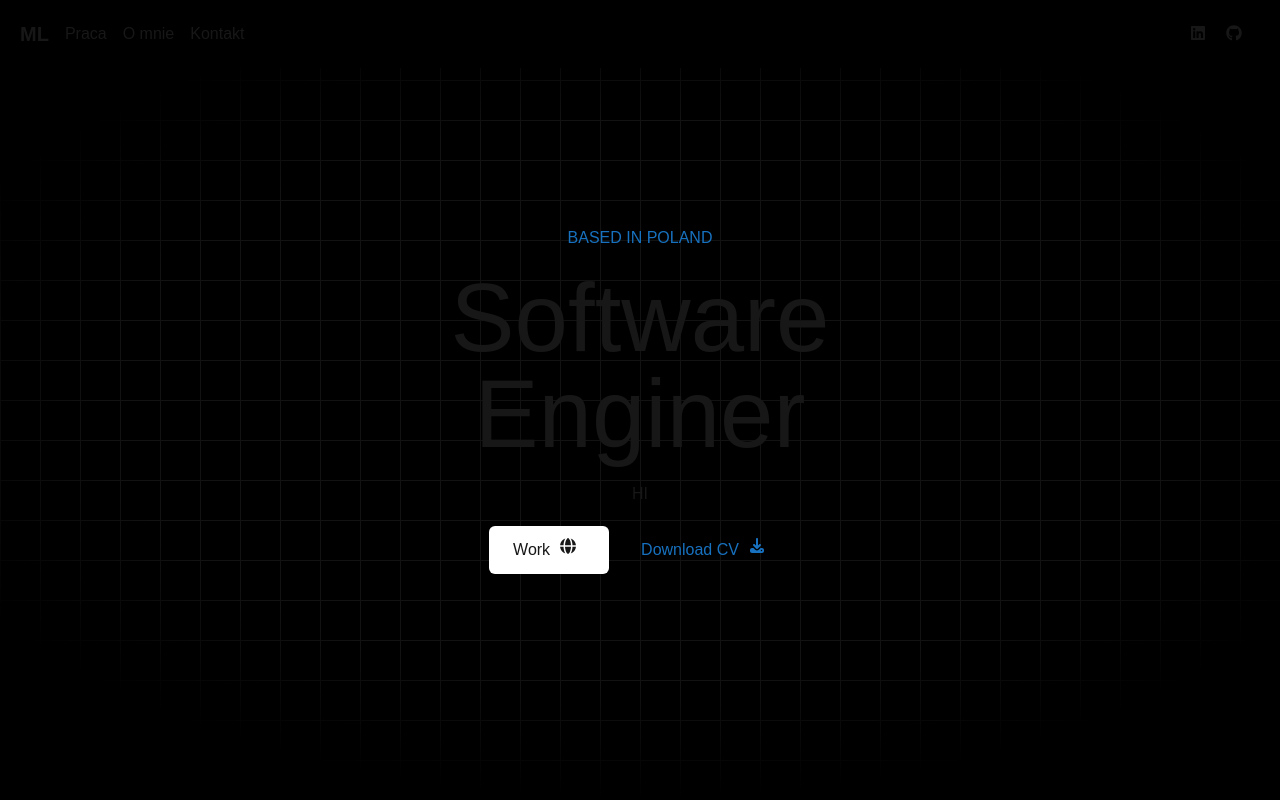
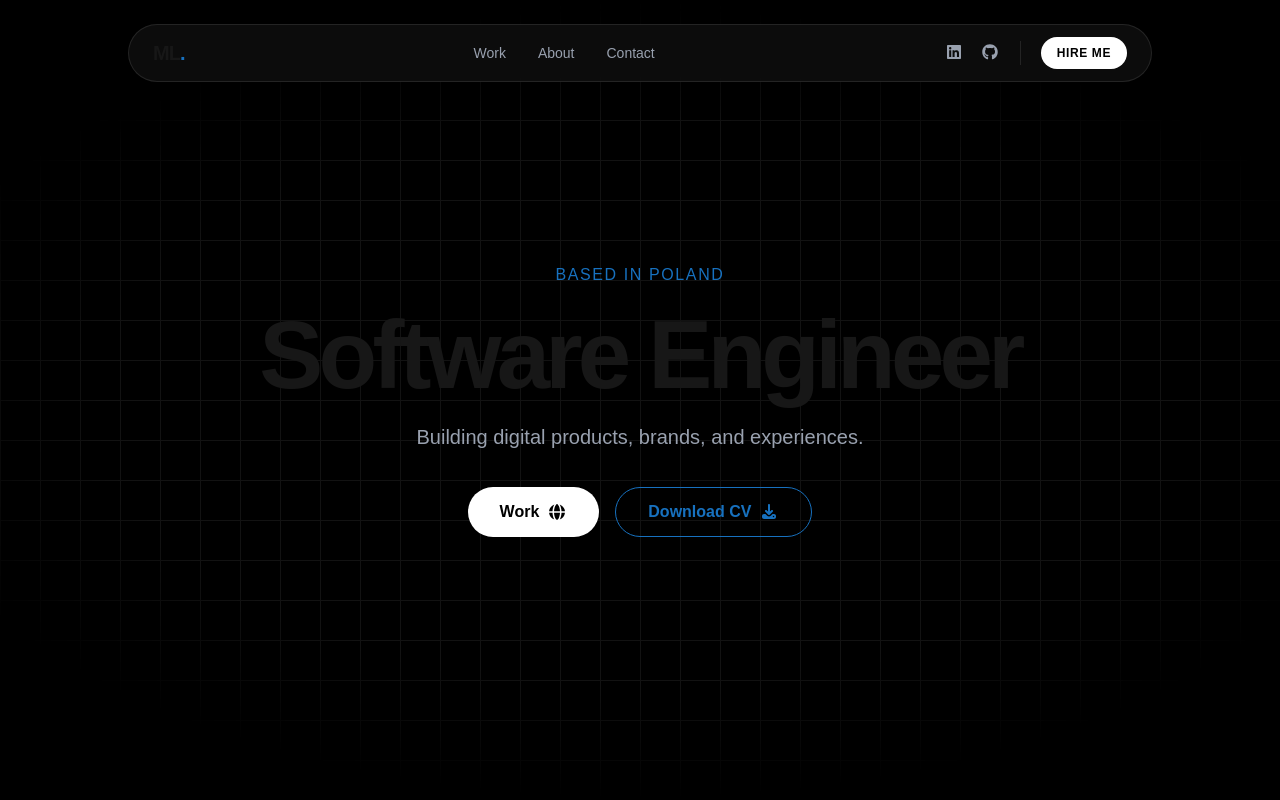
Before and after one commit to Jaro0o0/next_portfolio, a Next.js app: page / in a window 1280 px wide. Shown: the top 800 px of the page. Built offline with nearby package versions, Linux system fonts and the light colour scheme.

Commit message:
update hero and header

```diff
--- a/src/app/components/Header/Header.jsx
+++ b/src/app/components/Header/Header.jsx
@@ -1,42 +1,60 @@
+import Link from "next/link";
 import { FontAwesomeIcon } from "@fortawesome/react-fontawesome";
 import { faGithub, faLinkedin } from "@fortawesome/free-brands-svg-icons";
 
-function Header() {
+const Header = () => {
   return (
-    <header className="fixed top-0 w-full p-5 bg-black z-50">
-      <div className="container mx-auto max-w-7xl">
-        <div className="flex justify-between items-center">
-          <div className="flex gap-4 items-center">
-            <h1 className="text-xl font-bold">ML</h1>
+    <header className="fixed top-6 left-1/2 -translate-x-1/2 w-[90%] max-w-5xl z-50">
+      <nav className="bg-[#121212]/70 backdrop-blur-md border border-white/10 rounded-full px-6 py-3 flex justify-between items-center shadow-2xl">
+        {/* LOGO */}
+        <Link href="/" className="text-xl font-bold tracking-tighter hover:opacity-80 transition-opacity">
+          ML<span className="text-[#1771BF]">.</span>
+        </Link>
 
-            {/* OPTIONS */}
-            <ul className="flex gap-4">
+        {/* NAVIGATION */}
+        <ul className="hidden md:flex items-center gap-8 text-sm font-medium text-gray-400">
           <li>
-                <a href="#" className="hover:underline">Praca</a>
+            <Link href="#work" className="hover:text-white transition-colors">Work</Link>
           </li>
           <li>
-                <a href="#" className="hover:underline">O mnie</a>
+            <Link href="#about" className="hover:text-white transition-colors">About</Link>
           </li>
           <li>
-                <a href="#" className="hover:underline">Kontakt</a>
+            <Link href="#contact" className="hover:text-white transition-colors">Contact</Link>
           </li>
         </ul>
+
+        {/* SOCIALS & ACTIONS */}
+        <div className="flex items-center gap-5">
+          <div className="flex items-center gap-4 border-r border-white/10 pr-5">
+            <a
+              href="https://linkedin.com"
+              target="_blank"
+              rel="noopener noreferrer"
+              className="text-gray-400 hover:text-white transition-colors"
+            >
+              <FontAwesomeIcon icon={faLinkedin} className="w-5 h-5" />
+            </a>
+            <a
+              href="https://github.com/Jaro0o0"
+              target="_blank"
+              rel="noopener noreferrer"
+              className="text-gray-400 hover:text-white transition-colors"
+            >
+              <FontAwesomeIcon icon={faGithub} className="w-5 h-5" />
+            </a>
           </div>
 
-          {/* ICONS_BOX */}
-          <div className="flex gap-4 items-center">
-            <a href="#" aria-label="LinkedIn" className="hover:opacity-80">
-              <FontAwesomeIcon icon={faLinkedin} className="w-5 h-5" />
-            </a>
-            <a href="https://github.com/Jaro0o0" aria-label="GitHub" className="hover:opacity-80">
-              <FontAwesomeIcon icon={faGithub} className="w-5 h-5" />
-            </a>
-            <div className="theme-switcher"></div>
+          <Link
+            href="#contact"
+            className="hidden sm:block text-xs font-bold uppercase tracking-wider bg-white text-black px-4 py-2 rounded-full hover:bg-[#1771BF] hover:text-white transition-all"
+          >
+            Hire Me
+          </Link>
         </div>
-        </div>
-      </div>
+      </nav>
     </header>
   );
-}
+};
 
 export default Header;
--- /dev/null
+++ b/src/app/components/Hero/Hero.jsx
@@ -0,0 +1,39 @@
+import Link from "next/link";
+import { FontAwesomeIcon } from "@fortawesome/react-fontawesome";
+import { faGlobe, faDownload } from "@fortawesome/free-solid-svg-icons";
+
+const Hero = () => {
+  return (
+    <section className="h-screen w-full relative bg-[linear-gradient(to_right,#121212_1px,transparent_1px),linear-gradient(to_bottom,#121212_1px,transparent_1px)] bg-[size:40px_40px] [mask-image:radial-gradient(ellipse_60%_50%_at_50%_50%,#000_70%,transparent_100%)] flex items-center justify-center">
+      {/* HERO_HEADER */}
+      <div className="text-center flex flex-col gap-5 z-10">
+        <span className="text-[#1771BF] font-medium tracking-widest">BASED IN POLAND</span>
+        <h1 className="text-8xl font-bold tracking-tighter">Software Engineer</h1>
+        <span className="text-xl text-gray-400">Building digital products, brands, and experiences.</span>
+
+        {/* BUTTONS_BOX */}
+        <div className="flex gap-4 justify-center mt-4">
+          {/* WORK BUTTON */}
+          <Link
+            href="#portfolio"
+            className="bg-white text-black py-3 px-8 rounded-full flex items-center gap-2 hover:bg-gray-200 transition-colors font-semibold"
+          >
+            Work
+            <FontAwesomeIcon icon={faGlobe} className="h-5 w-5" />
+          </Link>
+
+          {/* CV BUTTON */}
+          <Link
+            href="/cv.pdf"
+            className="flex items-center gap-2 py-3 px-8 rounded-full border border-[#1771BF] text-[#1771BF] hover:bg-[#1771BF]/10 transition-colors font-semibold"
+          >
+            Download CV
+            <FontAwesomeIcon icon={faDownload} className="h-5 w-5" />
+          </Link>
+        </div>
+      </div>
+    </section>
+  );
+};
+
+export default Hero;
--- a/src/app/components/TechStack/TechStack.jsx
+++ b/src/app/components/TechStack/TechStack.jsx
@@ -12,8 +12,8 @@ function TechStack() {
           {/* TEXT_BOX */}
           <div className="mb-5">
             <h1 className="text-5xl text-white mb-2 ">Tech stack</h1>
-            <p>I use modern technologies and best practices to build efficient and maintainable solutions.</p>
-            <p> My tech stack is chosen to match project needs while ensuring performance and great user experience.</p>
+            <p className="text-zinc-400 ">I use modern technologies and best practices to build efficient and maintainable solutions.</p>
+            <p className="text-zinc-400 "> My tech stack is chosen to match project needs while ensuring performance and great user experience.</p>
           </div>
           {/* GRID */}
           <div className="grid grid-cols-5 gap-4">
--- a/src/app/page.js
+++ b/src/app/page.js
@@ -1,57 +1,19 @@
 
 import TechStack from "./components/TechStack/TechStack";
 import Portfolio from './components/Portfolio/Portfolio'
-import Image from "next/image";
+import Hero from "./components/Hero/Hero";
 import Contact from "./components/Contact/Contact";
 import About from "./components/About/About";
-
-
-//IMPORT BUTTON
-import { FontAwesomeIcon } from "@fortawesome/react-fontawesome";
-import { faArrowDown, faCode,faGlobe,faDownload} from "@fortawesome/free-solid-svg-icons";
-import Link from "next/link";
-
-
-
-
-
 
 function Home() {
   return (
     <>
-      {/* HEADER */}
-
-      {/* SECTION_HERO */}
-      <section className="h-screen w-full relative bg-[linear-gradient(to_right,#121212_1px,transparent_1px),linear-gradient(to_bottom,#121212_1px,transparent_1px)] bg-[size:40px_40px] [mask-image:radial-gradient(ellipse_60%_50%_at_50%_50%,#000_70%,transparent_100%)]">
-        {/* HERO_HEADER */}
-        <div className="absolute top-1/2 left-1/2 -translate-x-1/2  -translate-y-1/2 text-center flex flex-col gap-5 ">
-          <span className="text-[#1771BF]">BASED IN POLAND</span>
-          <h1 className="text-8xl">Software Enginer</h1>
-          <span>HI</span>
-          {/* BUTTONS_BOX */}
-          <div className="flex gap-2 justify-center">
-              {/* BBUTTON */}
-              <div className="bg-white py-3 px-6 rounded-md flex gap-2 w-30">
-                  <Link href='#' >Work</Link>
-                  <FontAwesomeIcon icon={faGlobe} className="h-6 w-6"  />
-              </div>
-               {/* BBUTTON */}
-              <div className=" flex gap-2 py-3 px-6 rounded-md  text-[#1771BF]">
-                  <Link href='#' >Download CV </Link>
-                  <FontAwesomeIcon icon={faDownload} className="h-6 w-6" />
-
-              </div>
-          </div>
-        </div>
-
-      </section>
+      <Hero />
       <TechStack/>
       <Portfolio/>
       {/* <Contact/>
       <About/>
        */}
-
-
     </>
   );
 }
```
Lines whose indentation alone changed are shown as unchanged.
